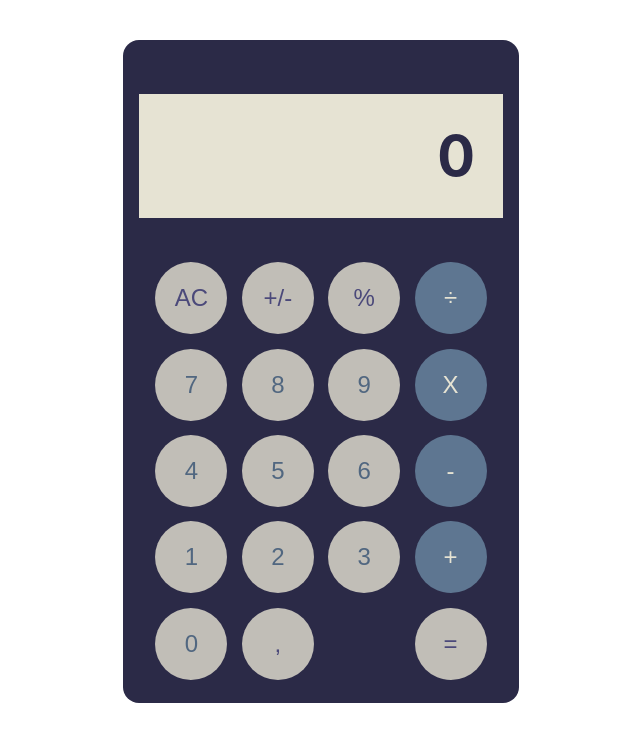
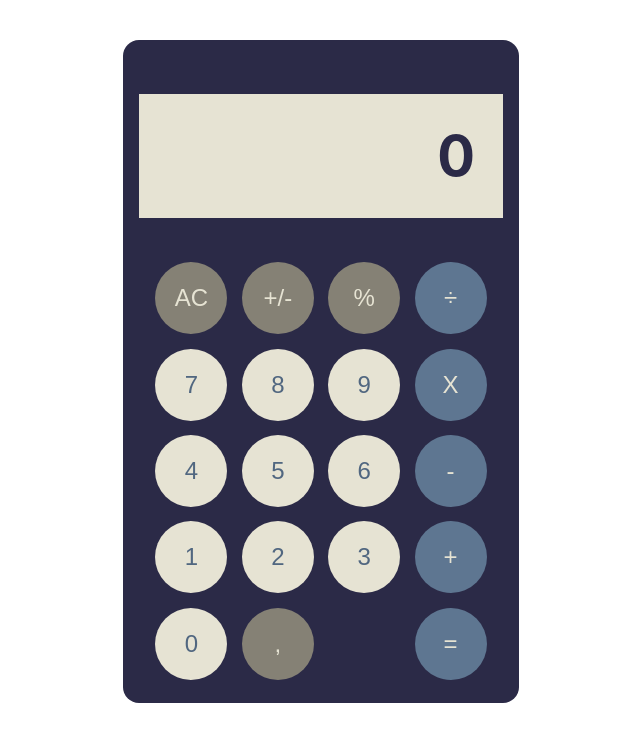
Before and after one commit to marcoscapiberibe/calculator-reactjs, a React (Create React App) app: page / in a window 1280 px wide. Shown: the top 742 px of the page, without its empty margins (319-959 px from the left). Built offline with nearby package versions, Linux system fonts and the light colour scheme.

Commit message:
correção da função inputNumber
correção da função inputNumber

```diff
--- a/src/components/Calculator.css
+++ b/src/components/Calculator.css
@@ -23,12 +23,12 @@ button:hover {
 }
 
 .color--two {
-    background-color: #C1BEB7;
-    color: #4B497A;
+    background-color: #858175;
+    color: #E6E3D3;
 }
 
 .color--three {
-    background-color: #C1BEB7;
+    background-color: #E6E3D3;
     color: #516780;
 }
 
--- a/src/components/Calculator.jsx
+++ b/src/components/Calculator.jsx
@@ -8,7 +8,7 @@ export default function Calculator() {
 
     function inputNumber(e) {
         let input = e.target.value;
-        setNumber(input);
+        setNumber(number + input);
     }
 
 
@@ -34,10 +34,10 @@ export default function Calculator() {
             <button className="color--three" onClick={inputNumber} value={2}>2</button>
             <button className="color--three" onClick={inputNumber} value={3}>3</button>
             <button className="color--one">+</button>
-            <button className="color--three">0</button>
+            <button className="color--three" onClick={inputNumber} value={0}>0</button>
             <button className="color--two">,</button>
             <button className="color--two" style={{ visibility: 'hidden' }}>,</button>
-            <button className="color--two">=</button>
+            <button className="color--one">=</button>
         </div>
         </Container>
         </>
```
